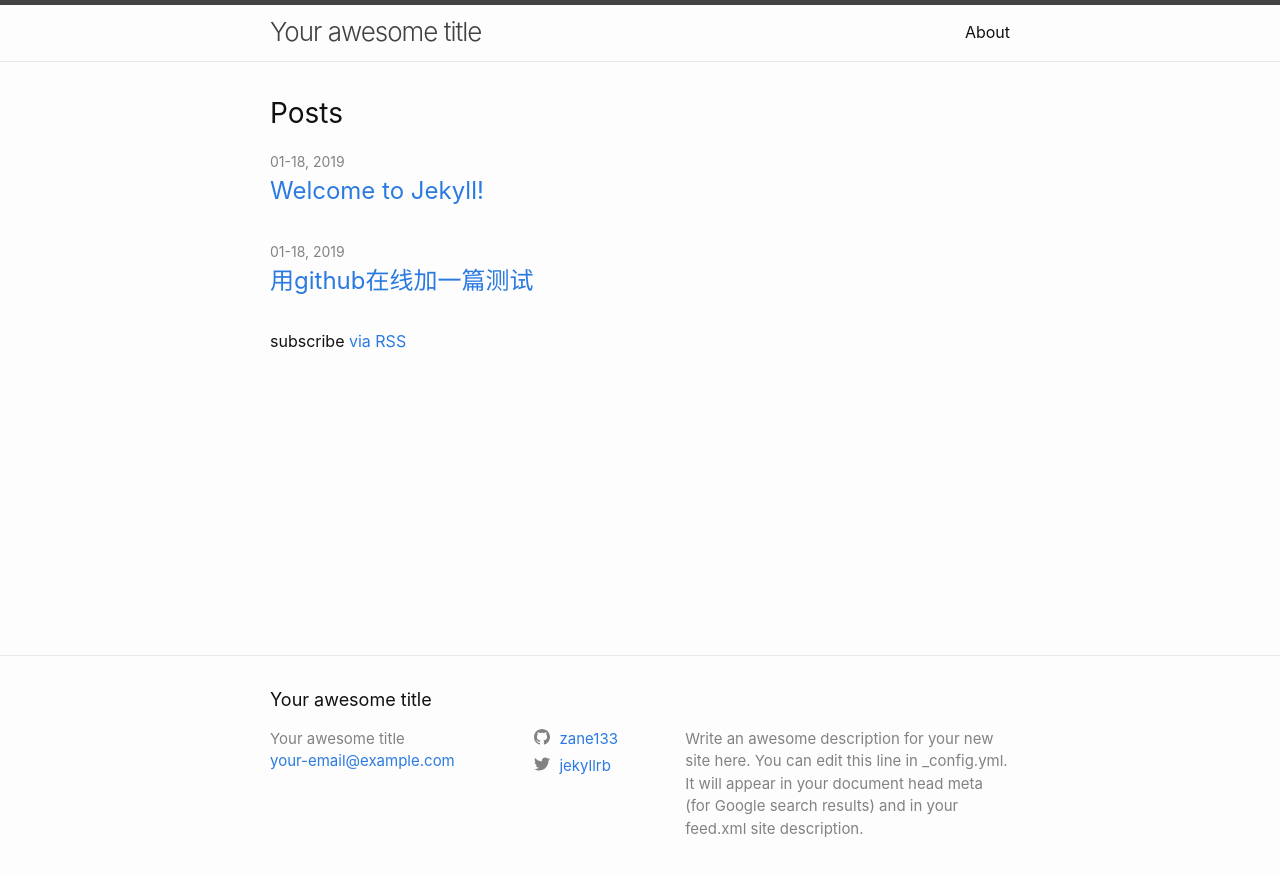
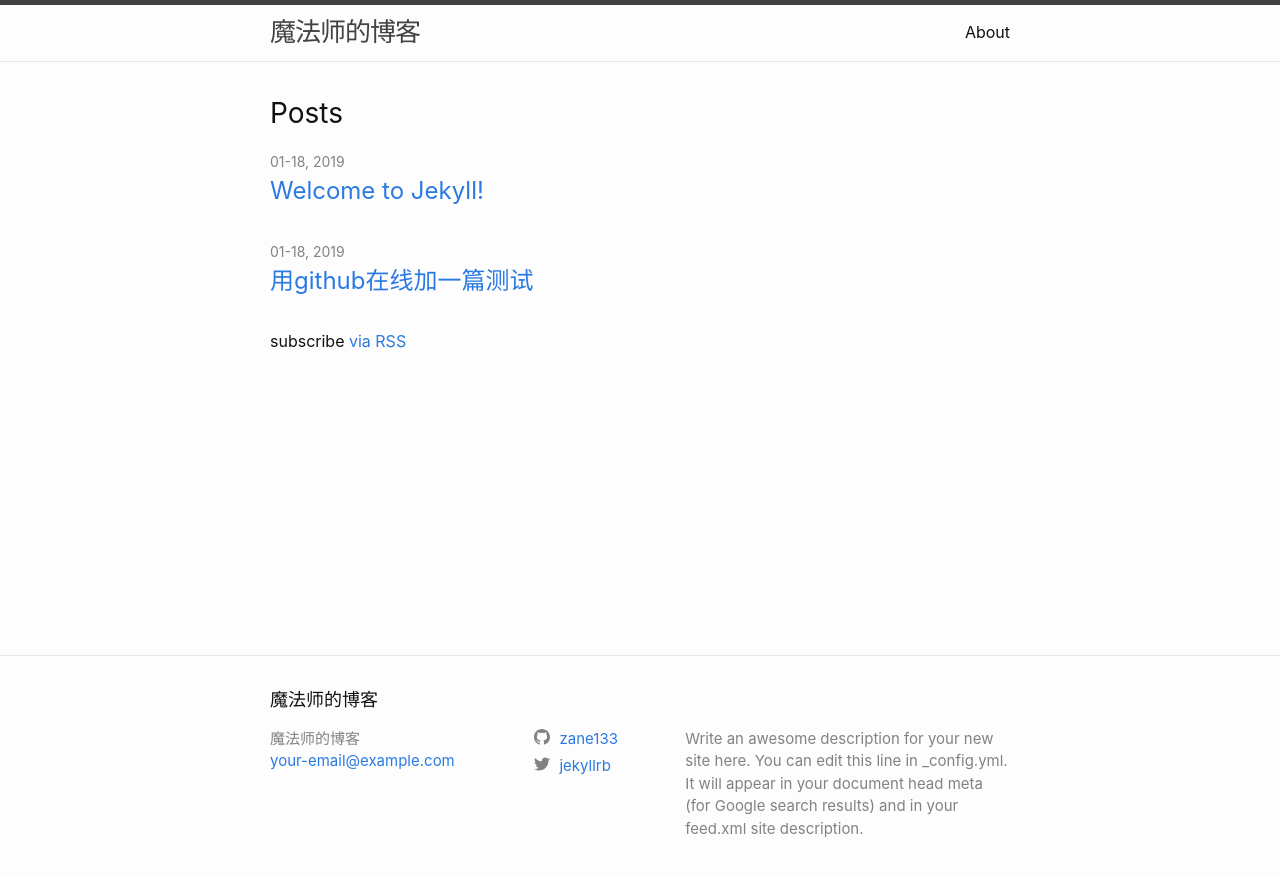
Before and after one commit to zane133/zane133.github.io, a Jekyll site: the page built from index.md, in a window 1280 px wide. Shown: the top 876 px of the page. Built offline with Jekyll 4.4.1, drawn with Linux system fonts in a browser that asks for light colours.

Commit message:
Update _config.yml
title edit

```diff
--- a/_config.yml
+++ b/_config.yml
@@ -13,7 +13,7 @@
 # you will see them accessed via {{ site.title }}, {{ site.email }}, and so on.
 # You can create any custom variable you would like, and they will be accessible
 # in the templates via {{ site.myvariable }}.
-title: Your awesome title
+title: 魔法师的博客
 email: your-email@example.com
 description: >- # this means to ignore newlines until "baseurl:"
   Write an awesome description for your new site here. You can edit this
```
